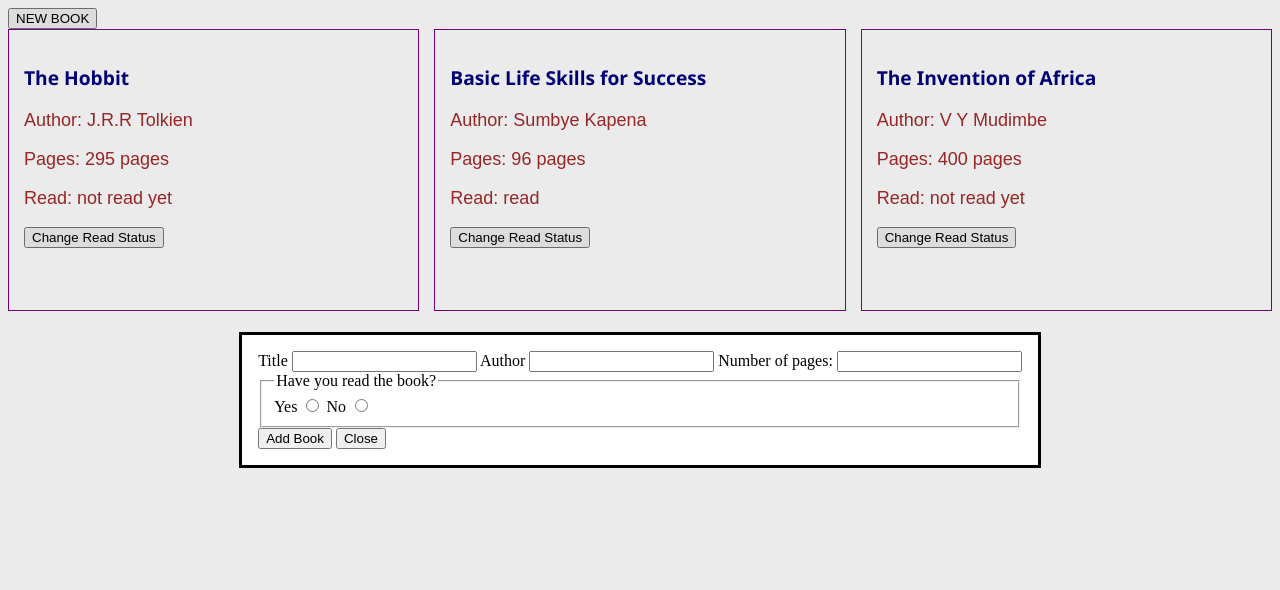
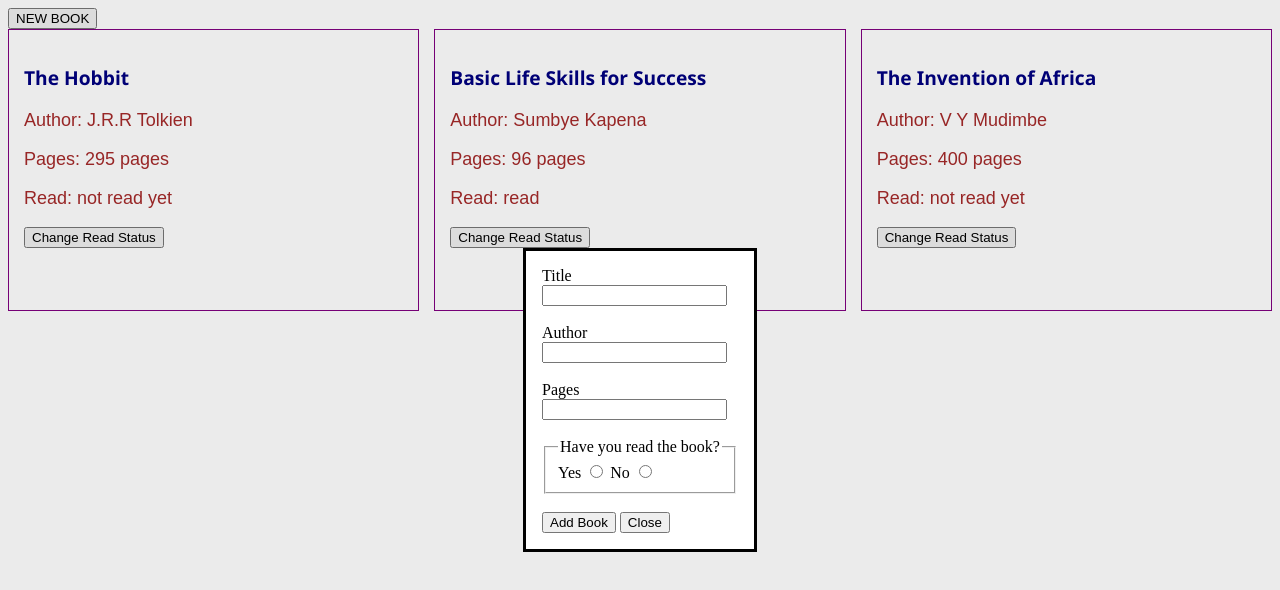
Before and after one commit to achuku/library, a plain HTML site: page index.html in a window 1280 px wide. Both pictures are taken after a click on the button "NEW BOOK". Drawn offline with Linux system fonts and the light colour scheme.

Commit message:
Improve form usability

```diff
--- a/index.html
+++ b/index.html
@@ -11,12 +11,12 @@
     <div class="library">
         <dialog>
             <form class="newBook" action="" method="dialog">
-                <label for="title">Title</label>
-                <input type="text" id="title" name="title">
-                <label for="author">Author</label>
-                <input type="text" id="author" name="author">
-                Number of pages:
-                <input type="number" id="pages" name="pages">
+                <label for="title">Title</label><br>
+                <input type="text" id="title" name="title"><br><br>
+                <label for="author">Author</label><br>
+                <input type="text" id="author" name="author"><br><br>
+                <label for="author">Pages</label><br>
+                <input type="number" id="pages" name="pages"><br><br>
 
                 <fieldset id="read">
                     <legend>Have you read the book?</legend>
@@ -24,7 +24,7 @@
                     <input type="radio" id="read" name="read" value="read">
                     <label for="notread">No</label>
                     <input type="radio" id="notread" name="read" value="read">
-                </fieldset>
+                </fieldset><br>
                 <div>
                     <button id="addBook" type="submit">Add Book</button>
                     <button autofocus id="closeButton">Close</button>
```
